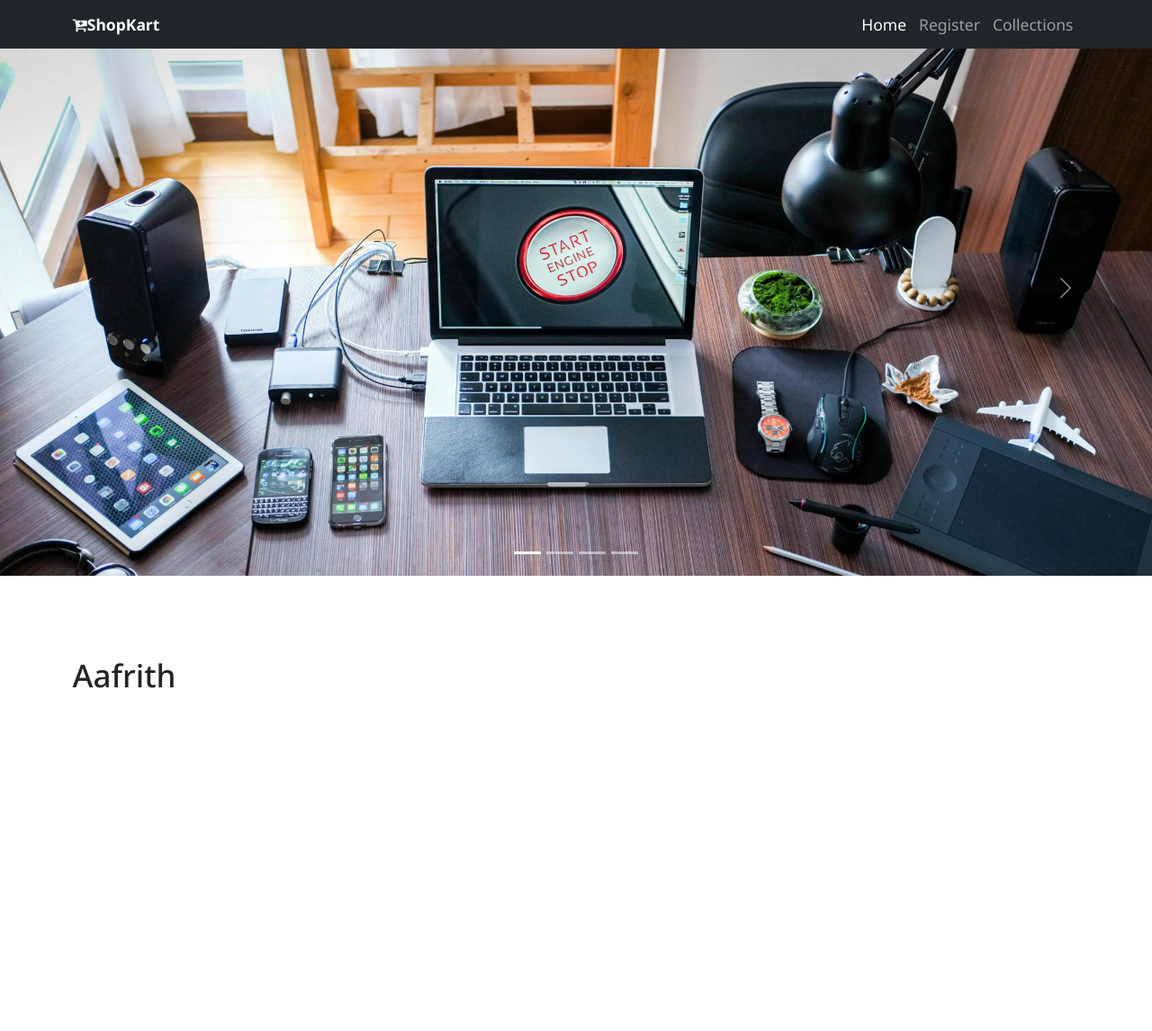
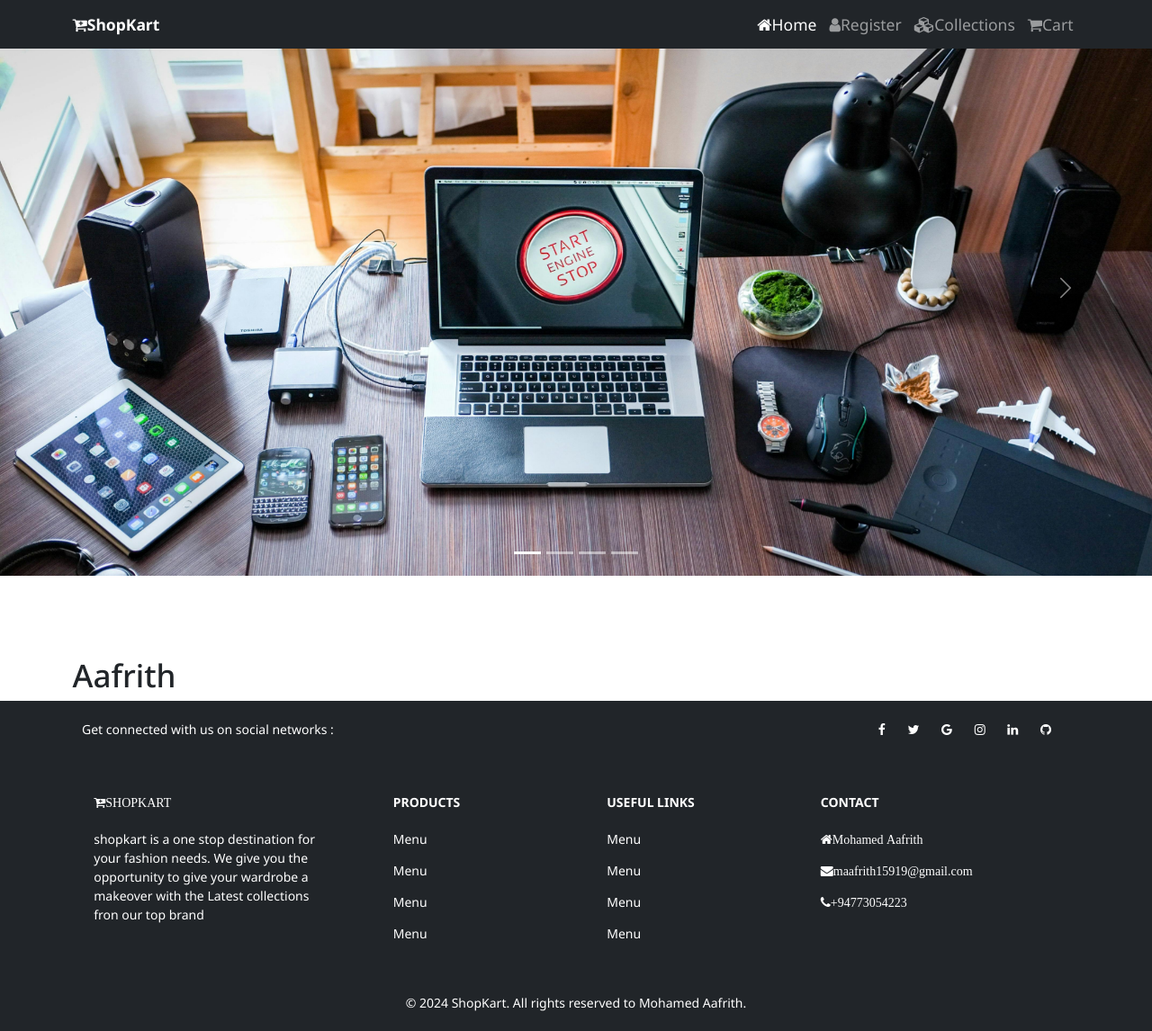
Before and after one commit to Aafrith/Shopkart, a Django app: page / in a window 1280 px wide. Shown: the whole page at 90% size. Before the commit the page ends 765 px from the top, so only its background shows below. Run offline with Django 5.2, Linux system fonts and the light colour scheme.

Commit message:
Footer and some parts done

```diff
--- /dev/null
+++ b/shop/templates/shop/inc/footer.html
@@ -0,0 +1,88 @@
+<footer class="text-center text-lg-start bg-dark text-white">
+    <section class="container d-flex justify-content-center justify-content-lg-between p-4">
+        <div class="me-5 d-none d-lg-block">
+            <span>Get connected with us on social networks :</span>
+        </div>
+        <div>
+            <a href="" class="me-4 text-reset"><i class="fa fa-facebook"></i></a>
+            <a href="" class="me-4 text-reset"><i class="fa fa-twitter"></i></a>
+            <a href="" class="me-4 text-reset"><i class="fa fa-google"></i></a>
+            <a href="" class="me-4 text-reset"><i class="fa fa-instagram"></i></a>
+            <a href="" class="me-4 text-reset"><i class="fa fa-linkedin"></i></a>
+            <a href="" class="me-4 text-reset"><i class="fa fa-github"></i></a>
+        </div>
+    </section>
+
+    <section class="">
+        <div class="container text-center text-md-start mt-5">
+            <div class="row mt-3">
+                <div class="col-md-3 col-lg-4 col-xl-3 mx-auto mb-4">
+                    <h6 class="text-uppercase fw-bold mb-4">
+                        <i class="fa fa-cart-plus">ShopKart</i>
+                    </h6>
+                    <p>shopkart is a one stop destination for your fashion needs.
+                        We give you the opportunity to give your wardrobe a makeover with the Latest collections fron our top brand</p>
+                </div>
+
+                <div class="col-md-2 col-lg-2 col-xl-2 mx-auto mb-4">
+                    <h6 class="text-uppercase fw-bold mb-4">
+                        Products
+                    </h6>
+                    <p>
+                        <a href="#" class="text-reset">Menu</a>
+                    </p>
+                    <p>
+                        <a href="#" class="text-reset">Menu</a>
+                    </p>
+                    <p>
+                        <a href="#" class="text-reset">Menu</a>
+                    </p>
+                    <p>
+                        <a href="#" class="text-reset">Menu</a>
+                    </p>
+                </div>
+
+                <div class="col-md-3 col-lg-2 col-xl-2 mx-auto mb-4">
+                    <h6 class="text-uppercase fw-bold mb-4">
+                        Useful links
+                    </h6>
+                    <p>
+                        <a href="#" class="text-reset">Menu</a>
+                    </p>
+                    <p>
+                        <a href="#" class="text-reset">Menu</a>
+                    </p>
+                    <p>
+                        <a href="#" class="text-reset">Menu</a>
+                    </p>
+                    <p>
+                        <a href="#" class="text-reset">Menu</a>
+                    </p>
+                </div>
+
+                <div class="col-md-4 col-lg-3 col-xl-3 mx-auto mb-md-0 mb-4">
+                    <h6 class="text-uppercase fw-bold mb-4">
+                        Contact
+                    </h6>
+                    <p>
+                        <i class="fa fa-home">Mohamed Aafrith</i>
+                    </p>
+                    <p>
+                        <i class="fa fa-envelope">maafrith15919@gmail.com</i>
+                    </p>
+                    <p>
+                        <i class="fa fa-phone">+94773054223</i>
+                    </p>
+
+                </div>
+
+
+            </div>
+        </div>
+
+    </section>
+    <div class="text-center p-4">
+       &copy; 2024 ShopKart. All rights reserved to Mohamed Aafrith.
+    </div>
+
+</footer>
--- a/shop/templates/shop/inc/navbar.html
+++ b/shop/templates/shop/inc/navbar.html
@@ -6,9 +6,10 @@
     </button>
     <div class="collapse navbar-collapse" id="navbarNavAltMarkup">
       <div class="navbar-nav ms-auto fw-semibold fs-5">
-        <a class="nav-link active" aria-current="page" href="{% url 'home' %}">Home</a>
-        <a class="nav-link" href="{% url 'register' %}">Register</a>
-        <a class="nav-link" href="{% url 'collections' %}">Collections</a>
+        <a class="nav-link active" aria-current="page" href="{% url 'home' %}"><i class = "fa fa-home"></i>Home</a>
+        <a class="nav-link" href="{% url 'register' %}"><i class = "fa fa-user"></i>Register</a>
+        <a class="nav-link" href="{% url 'collections' %}"><i class = "fa fa-cubes"></i>Collections</a>
+        <a class="nav-link" href="#"><i class = "fa fa-shopping-cart"></i>Cart</a>
       </div>
     </div>
   </div>
--- a/shop/templates/shop/layouts/main.html
+++ b/shop/templates/shop/layouts/main.html
@@ -25,6 +25,7 @@
 
     {%block scripts%}
     {%endblock scripts%}
+    {% include 'shop/inc/footer.html' %}
 
     <script src="https://cdn.jsdelivr.net/npm/bootstrap@5.0.2/dist/js/bootstrap.bundle.min.js" integrity="sha384-MrcW6ZMFYlzcLA8Nl+NtUVF0sA7MsXsP1UyJoMp4YLEuNSfAP+JcXn/tWtIaxVXM" crossorigin="anonymous"></script>
 
--- a/shop/templates/shop/products/index.html
+++ b/shop/templates/shop/products/index.html
@@ -18,7 +18,7 @@
 
                 <div class="col-md-4 col-lg-3">
                     <div class="card my-3">
-                        <a href="#">
+                        <a href="{% url 'product_details' category_name item.name %}">
                             <img src="{{item.product_image.url}}" class="card-image-top" style="width: 100%; height: auto;" alt="Categories">
                             <div class="card-body">
                                 <h5 class="card-title text-primary">{{item.name}}</h5>
--- a/shop/urls.py
+++ b/shop/urls.py
@@ -6,6 +6,7 @@ urlpatterns = [
     path('register',views.register,name='register'),
     path('collections',views.collections,name='collections'),
     path('collections/<str:name>',views.collectionsview,name='collections'),
+    path('collections/<str:cname><str:pname>',views.product_details,name='product_details'),
 
 
 ]
--- a/shop/views.py
+++ b/shop/views.py
@@ -19,3 +19,16 @@ def collectionsview(request,name):
     else:
         messages.warning(request,"No such category found")
         return redirect('collections')
+
+def product_details(request,cname,pname):
+    if(Category.objects.filter(name=cname,status=0)):
+        if(Product.objects.filter(name=pname,status=0)):
+            product = Product.objects.filter(name=pname, status=0).first()
+            return render(request,"shop/products/product_details.html",{"products": products})
+
+        else:
+            messages.error(request,"No such product found")
+            return redirect('collections')
+    else:
+        messages.error(request,"No such category found")
+        return redirect('collections')
```
Also changed, not shown: shop/templates/shop/products/product_details.html (added, +21 -0 lines).
